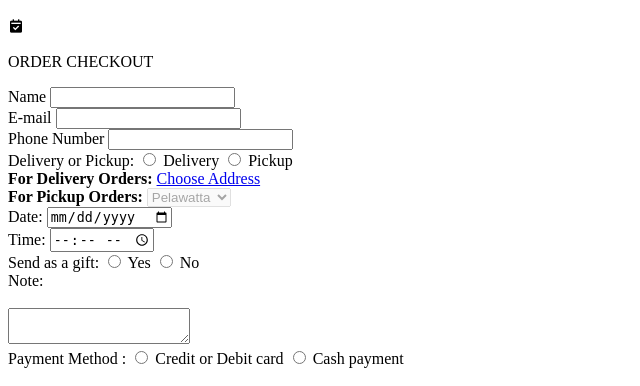
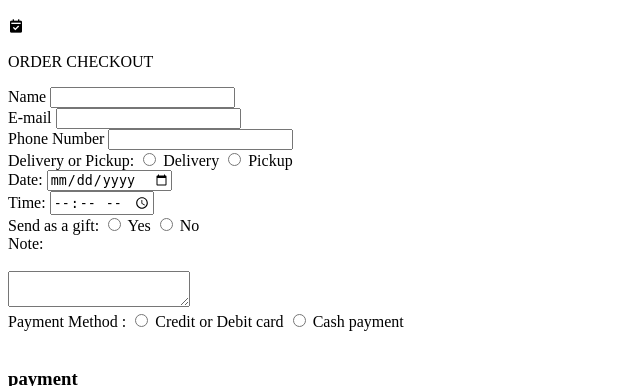
Before and after one commit to Pahasarajayasuriya/Finagle_Project, a PHP site: the page made by app/views/customer/checkout.view.php in a window 1280 px wide. Shown: the top 386 px of the page, without its empty margins (0-640 px from the left). Run offline with PHP 8.4, Linux system fonts and the light colour scheme; the template is opened without the code that fills it, so the values that code supplies are empty; some libraries are stand-ins or nearby versions.

Commit message:
finalize the checkout page

```diff
--- a/app/views/customer/checkout.view.php
+++ b/app/views/customer/checkout.view.php
@@ -50,13 +50,13 @@
 
                     </div>
 
-                    <div class="check_inline">
+                    <div class="check_inline" id="deliveryOrdersSection" style="display: none;">
                         <label class="check_name" for="delivery_orders"><b>For Delivery Orders:</b></label>
 
                         <a class="change_address" href="#">Choose Address</a>
                     </div>
 
-                    <div class="check_inline">
+                    <div id="pickupOutletsSection" class="check_inline" style="display: none;">
                         <label class="check_name" for="pickup_orders"><b>For Pickup Orders:</b></label>
                         <select id="pickupLocation" name="pickupLocation" disabled>
                             <option class="branch_select" value="branch1">Pelawatta</option>
```
Also changed, not shown: public/assets/js/checkout.js.
